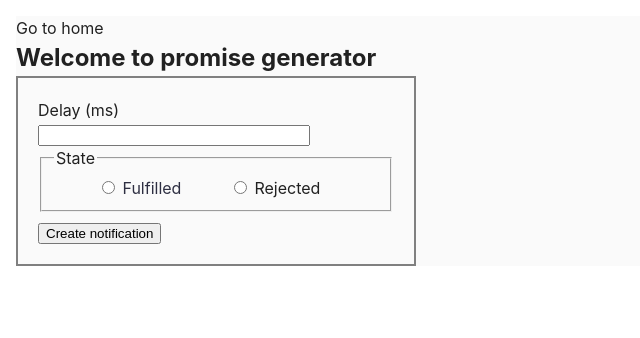
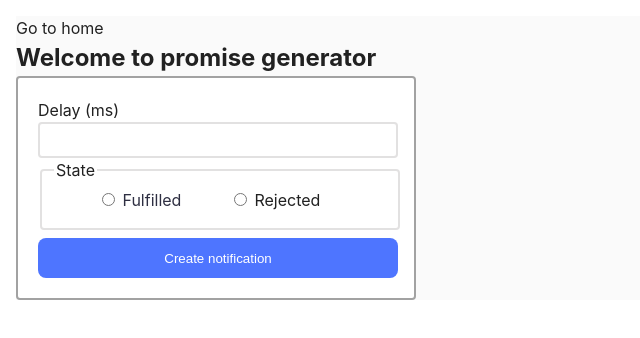
Before and after one commit to AnnaLvchnk/goit-js-hw-10, a website built with Vite: page src/2-snackbar.html in a window 1280 px wide. Shown: the whole page, without its empty margins (0-640 px from the left). Built offline with nearby package versions, Linux system fonts and the light colour scheme.

Commit message:
changed timer/snackbar.js, add styles for snackbar

```diff
--- a/src/2-snackbar.html
+++ b/src/2-snackbar.html
@@ -18,7 +18,7 @@
         <input class="delay-form" type="number" name="delay" required />
       </label>
 
-      <fieldset>
+      <fieldset class="fieldset-form">
         <legend>State</legend>
         <label class="label">
           <input class="radio-btn" type="radio" name="state" value="fulfilled" required />
@@ -30,7 +30,7 @@
         </label>
       </fieldset>
 
-      <button type="submit">Create notification</button>
+      <button class="btn-create" type="submit">Create notification</button>
     </form>
     <script src="./js/2-snackbar.js" type="module"></script>
   </body>
--- a/src/css/styles.css
+++ b/src/css/styles.css
@@ -46,13 +46,40 @@ fieldset {
 }
 
 .delay-form {
-  width: 272px;
+  width: 360px;
+  height: 36px;
+  border-radius: 4px;
+  border: 2px solid #746e6e35;
 }
 
 .form {
   width: 400px;
-  border: 2px solid #808080;
+  border: 2px solid rgba(0, 0, 0, 0.364);
+  border-radius: 4px;
   padding: 20px;
+  background-color: #fff;
+}
+
+.fieldset-form{
+  width: 360px;
+  height: 72px;
+  border-radius: 4px;
+  border: 2px solid #746e6e35;
+}
+.btn-create {
+  border-radius: 8px;
+  padding: 8px 16px;
+  width: 360px;
+  height: 40px;
+  background: #4e75ff;
+  border: none;
+  color: white;
+}
+
+.btn-create:hover,
+.btn-create:focus {
+  background-color: #404BBF;
+  color: #fff;
 }
 
 .nav {
--- a/src/js/1-timer.js
+++ b/src/js/1-timer.js
@@ -64,7 +64,7 @@ const timer = {
       if (deltaTime <= 0) {
         clearInterval(timerInterval);
         timerInterval = null; // Скидаємо змінну після завершення таймера
-        updateTimer({ days: 0, hours: 0, minutes: 0, seconds: 0 });
+
         // Розблоковуємо інпут і кнопку після закінчення таймера
         refs.datetimePicker.disabled = false;
         refs.startBtn.disabled = false;
--- a/src/js/2-snackbar.js
+++ b/src/js/2-snackbar.js
@@ -40,4 +40,5 @@ form.addEventListener('submit', function (event) {
         position: 'topRight',
       });
     });
+    form.reset();
 });
```
